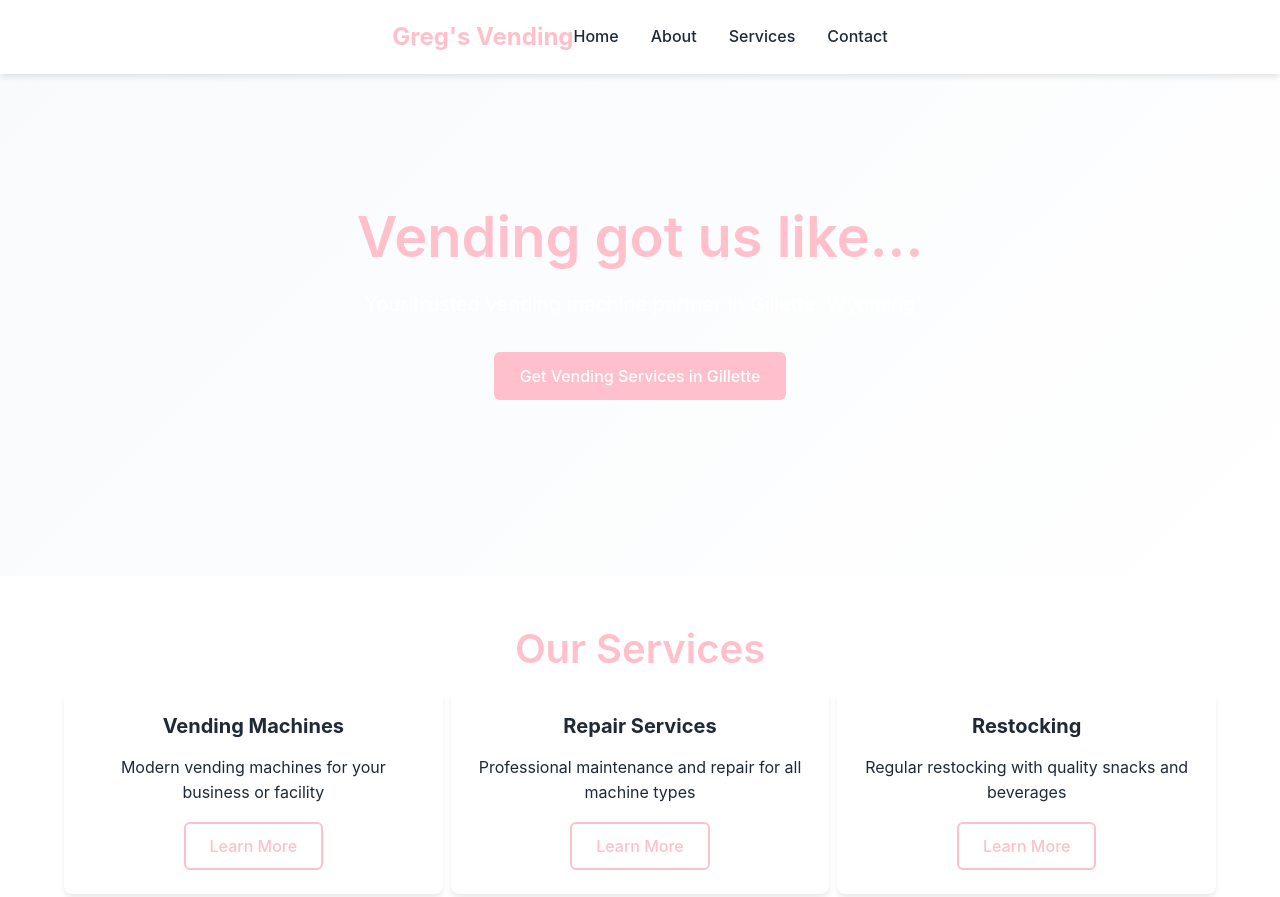
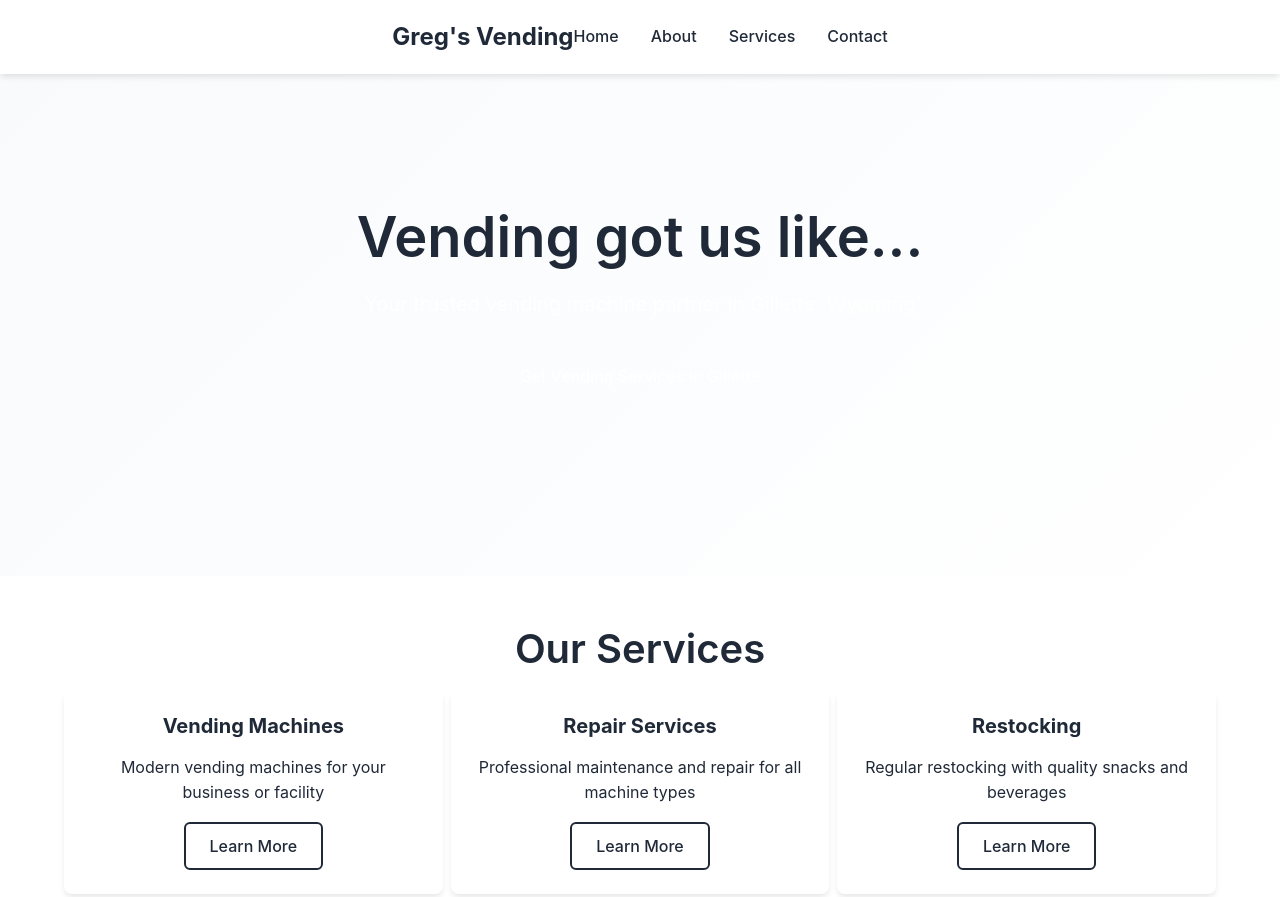
Before and after one commit to prairiegiraffe/gregs-vending, a website: page index.html in a window 1280 px wide. Shown: the top 897 px of the page. Drawn offline with Linux system fonts and the light colour scheme.

Commit message:
Update style.css via web editor

```diff
--- a/style.css
+++ b/style.css
@@ -38,7 +38,7 @@ body {
   --secondary-color: white;
   --primary-color: #f745d1;
   /* Brand Colors */
-  --color-primary: Pink;
+  --color-primary: f745d1;
   --color-secondary: white;
   --color-accent: #f59e0b;
   --color-text: #1f2937;
```
